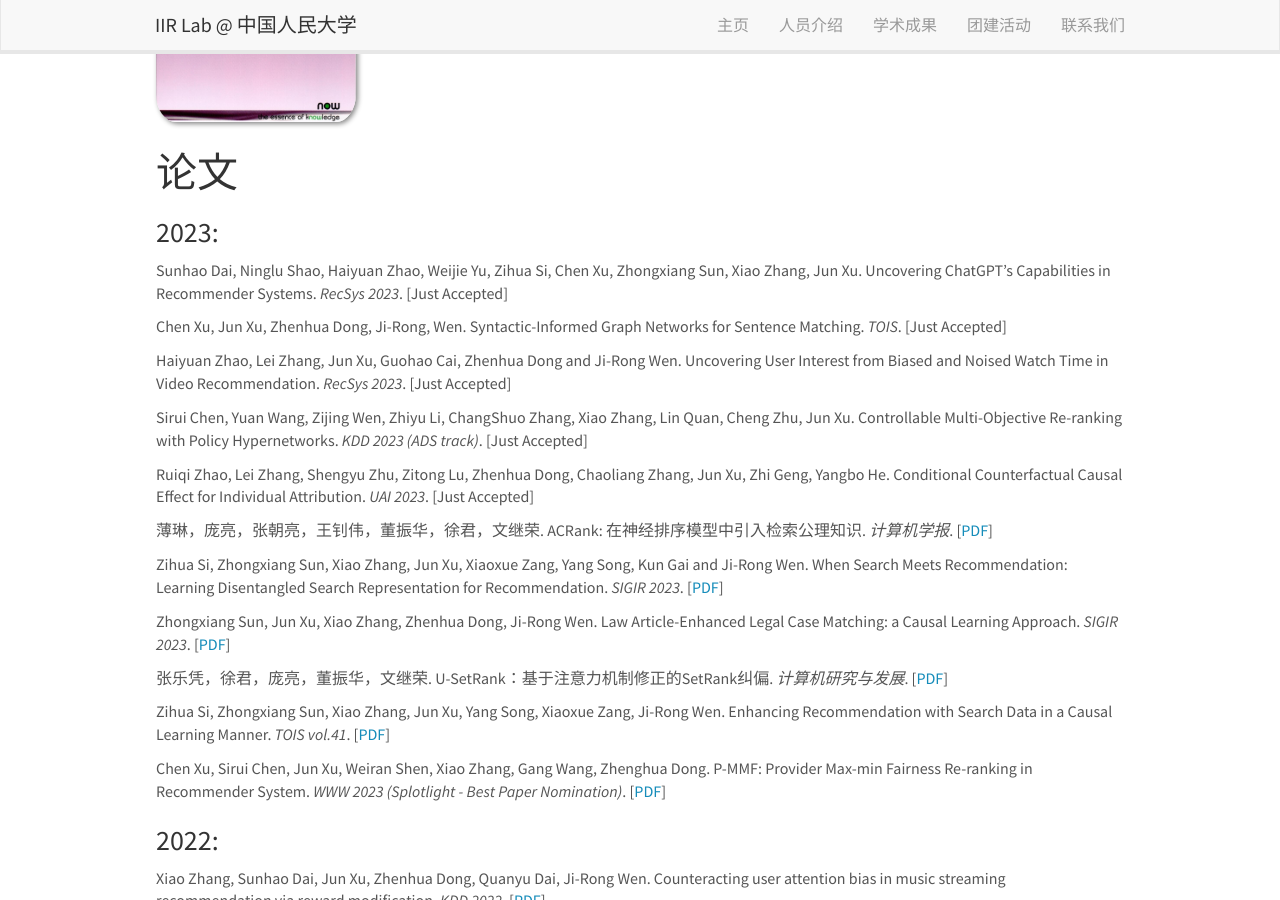
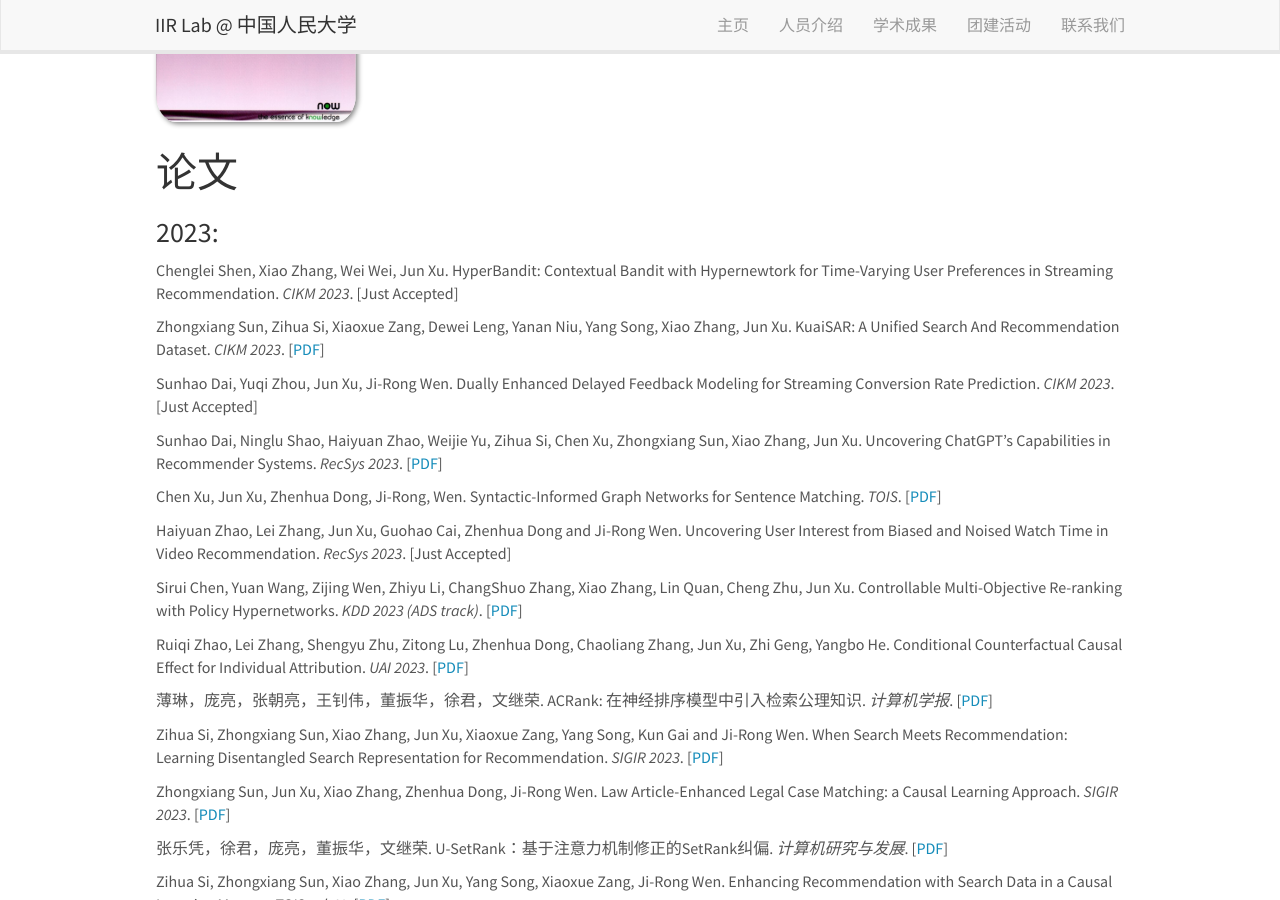
Before and after one commit to RUC-IIR-Lab/RUC-IIR-Lab.github.io, a Jekyll site: the page built from _pages/publications.md, in a window 1280 px wide and 900 px high, scrolled down 722 px. Built offline with Jekyll 4.4.1, drawn with Linux system fonts in a browser that asks for light colours; nearby versions of some CDN libraries.

Commit message:
update published papers

```diff
--- a/_data/publist_2023.yml
+++ b/_data/publist_2023.yml
@@ -1,12 +1,27 @@
+- title: "HyperBandit: Contextual Bandit with Hypernewtork for Time-Varying User Preferences in Streaming Recommendation"
+  authors: Chenglei Shen, Xiao Zhang, Wei Wei, Jun Xu
+  book: CIKM 2023
+  url: pad
+
+- title: "KuaiSAR: A Unified Search And Recommendation Dataset"
+  authors: Zhongxiang Sun, Zihua Si, Xiaoxue Zang, Dewei Leng, Yanan Niu, Yang Song, Xiao Zhang, Jun Xu
+  book: CIKM 2023
+  url: https://arxiv.org/abs/2306.07705
+
+- title: "Dually Enhanced Delayed Feedback Modeling for Streaming Conversion Rate Prediction"
+  authors: Sunhao Dai, Yuqi Zhou, Jun Xu, Ji-Rong Wen
+  book: CIKM 2023
+  url: pad
+
 - title: "Uncovering ChatGPT's Capabilities in Recommender Systems"
   authors:  Sunhao Dai, Ninglu Shao, Haiyuan Zhao, Weijie Yu, Zihua Si, Chen Xu, Zhongxiang Sun, Xiao Zhang, Jun Xu
   book: RecSys 2023
-  url: pad
+  url: https://arxiv.org/abs/2305.02182
 
 - title: "Syntactic-Informed Graph Networks for Sentence Matching"
   authors:  Chen Xu, Jun Xu, Zhenhua Dong, Ji-Rong, Wen
   book: TOIS
-  url: pad
+  url: https://dl.acm.org/doi/10.1145/3609795
 
 - title: "Uncovering User Interest from Biased and Noised Watch Time in Video Recommendation"
   authors:  Haiyuan Zhao, Lei Zhang, Jun Xu, Guohao Cai, Zhenhua Dong and Ji-Rong Wen
@@ -16,12 +31,12 @@
 - title: "Controllable Multi-Objective Re-ranking with Policy Hypernetworks"
   authors:  Sirui Chen, Yuan Wang, Zijing Wen, Zhiyu Li, ChangShuo Zhang, Xiao Zhang, Lin Quan, Cheng Zhu, Jun Xu
   book: KDD 2023 (ADS track)
-  url: pad
+  url: https://dl.acm.org/doi/10.1145/3580305.3599796
 
 - title: "Conditional Counterfactual Causal Effect for Individual Attribution"
   authors: Ruiqi Zhao, Lei Zhang, Shengyu Zhu, Zitong Lu, Zhenhua Dong, Chaoliang Zhang, Jun Xu, Zhi Geng, Yangbo He
   book: UAI 2023
-  url: pad
+  url: https://proceedings.mlr.press/v216/zhao23a.html
 
 - title: "ACRank: 在神经排序模型中引入检索公理知识"
   authors:  薄琳，庞亮，张朝亮，王钊伟，董振华，徐君，文继荣
```
Also changed, not shown: _data/news.yml (+8 -2 lines).
